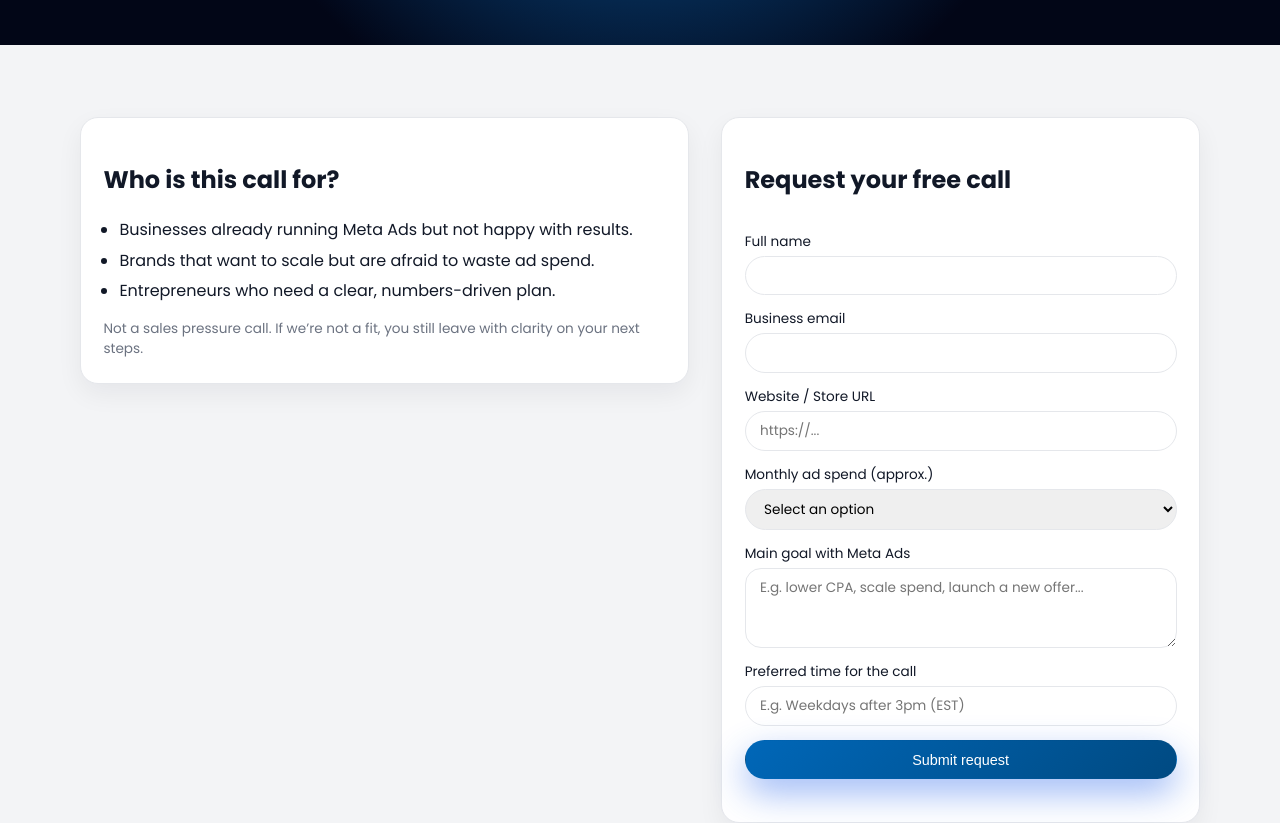
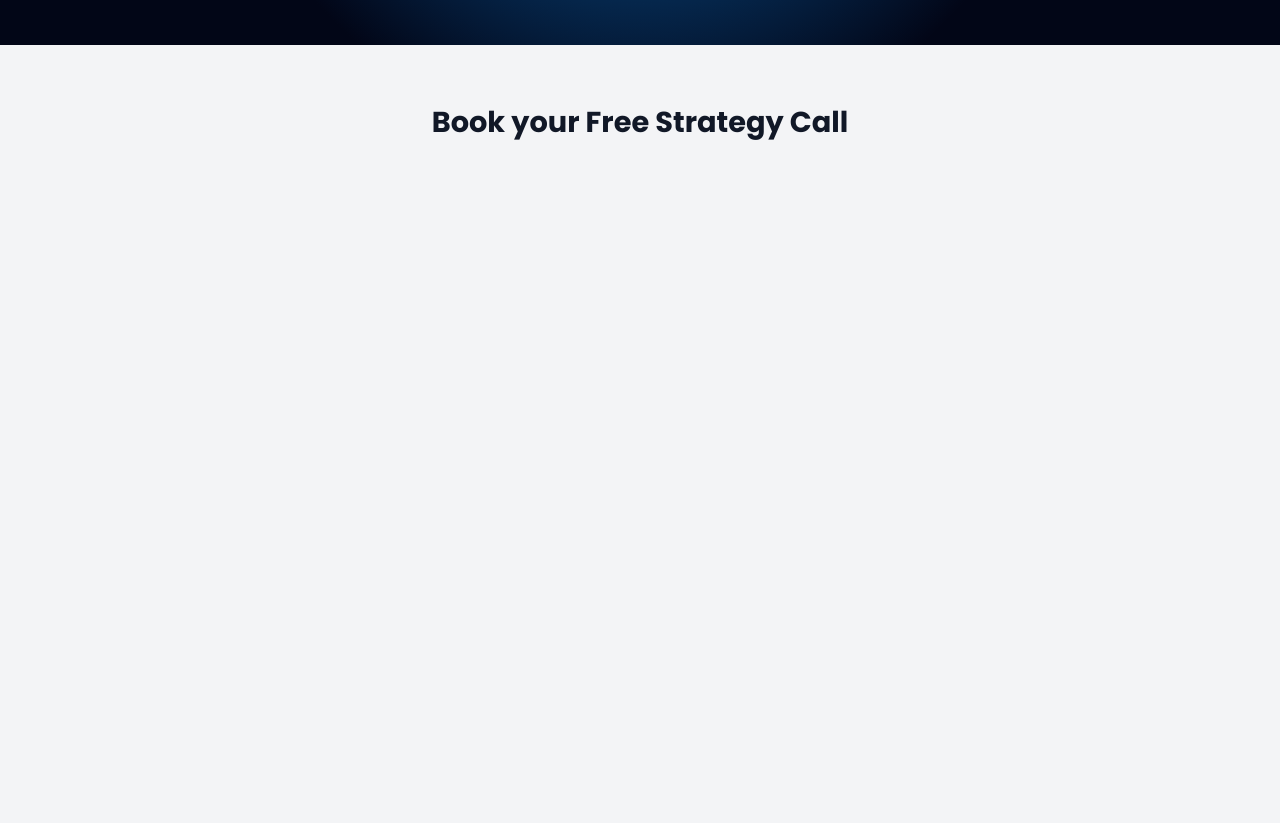
Before and after one commit to yanis26x/Hamza, a plain HTML site: page booking.html in a window 1280 px wide. Shown: the part 355-1178 px from the top of the page. Drawn offline with Linux system fonts and the light colour scheme; a script that the page names is missing.

Commit message:
booking du site de hamza integrer au site

```diff
--- a/booking.html
+++ b/booking.html
@@ -7,7 +7,10 @@
     <link rel="stylesheet" href="style.css" />
     <link rel="preconnect" href="https://fonts.googleapis.com" />
     <link rel="preconnect" href="https://fonts.gstatic.com" crossorigin />
-  <link href="https://fonts.googleapis.com/css2?family=Poppins:wght@300;400;600;700&display=swap" rel="stylesheet" />
+    <link
+      href="https://fonts.googleapis.com/css2?family=Poppins:wght@300;400;600;700&display=swap"
+      rel="stylesheet"
+    />
   </head>
   <body>
     <header class="site-header">
@@ -30,79 +33,48 @@
             <p class="eyebrow">Free Strategy Call</p>
             <h1>Let’s map out your Meta Ads growth plan.</h1>
             <p class="hero-subtitle">
-          Tell us a bit about your business and we’ll send you a confirmed time
-          for a 30-minute strategy call.
+              Tell us a bit about your business and we’ll send you a confirmed
+              time for a 30-minute strategy call.
             </p>
           </div>
         </div>
       </section>
 
       <section class="section">
-    <div class="container split booking-layout">
-      <div class="card" data-animate>
-        <h2>Who is this call for?</h2>
-        <ul class="bullet-list">
-          <li>Businesses already running Meta Ads but not happy with results.</li>
-          <li>Brands that want to scale but are afraid to waste ad spend.</li>
-          <li>Entrepreneurs who need a clear, numbers-driven plan.</li>
-        </ul>
-        <p class="small">
-          Not a sales pressure call. If we’re not a fit, you still leave with
-          clarity on your next steps.
-        </p>
-      </div>
+        <div class="container">
+          <h2
+            class="section-title"
+            style="text-align: center; margin-bottom: 1rem"
+          >
+            Book your Free Strategy Call
+          </h2>
 
-      <form class="card form" id="booking-form" data-animate>
-        <h2>Request your free call</h2>
+          <!-- Calendly Embed -->
+          <div
+            class="calendly-inline-widget"
+            data-url="https://calendly.com/hyadvertisingagency/30min?utm_source=ig&utm_medium=social&utm_content=link_in_bio"
+            style="min-width: 320px; height: 830px"
+          ></div>
 
-        <label>
-          Full name
-          <input type="text" name="name" required />
-        </label>
-
-        <label>
-          Business email
-          <input type="email" name="email" required />
-        </label>
-
-        <label>
-          Website / Store URL
-          <input type="url" name="website" placeholder="https://..." />
-        </label>
-
-        <label>
-          Monthly ad spend (approx.)
-          <select name="adspend" required>
-            <option value="">Select an option</option>
-            <option value="<2k">Less than $2,000</option>
-            <option value="2-5k">$2,000 – $5,000</option>
-            <option value="5-10k">$5,000 – $10,000</option>
-            <option value="10k+">$10,000+</option>
-          </select>
-        </label>
-
-        <label>
-          Main goal with Meta Ads
-          <textarea name="goal" rows="3" placeholder="E.g. lower CPA, scale spend, launch a new offer..." required></textarea>
-        </label>
-
-        <label>
-          Preferred time for the call
-          <input type="text" name="time" placeholder="E.g. Weekdays after 3pm (EST)" />
-        </label>
-
-        <button type="submit" class="btn primary full">Submit request</button>
-        <p class="form-message" id="booking-message"></p>
-      </form>
+          <script
+            type="text/javascript"
+            src="https://assets.calendly.com/assets/external/widget.js"
+            async
+          ></script>
         </div>
       </section>
     </main>
 
     <footer class="site-footer">
       <div class="container footer-inner">
-    <p>© <span id="year"></span> H&amp;Y Advertising Agency. All rights reserved.</p>
+        <p>
+          © <span id="year"></span> H&amp;Y Advertising Agency. All rights
+          reserved.
+        </p>
         <div class="footer-links">
-      <a href="https://www.instagram.com" target="_blank" rel="noopener">Instagram</a>
+          <a href="https://www.instagram.com" target="_blank" rel="noopener"
+            >Instagram</a
+          >
           <a href="contact.html">Contact</a>
         </div>
       </div>
```
Lines whose indentation alone changed are shown as unchanged.
